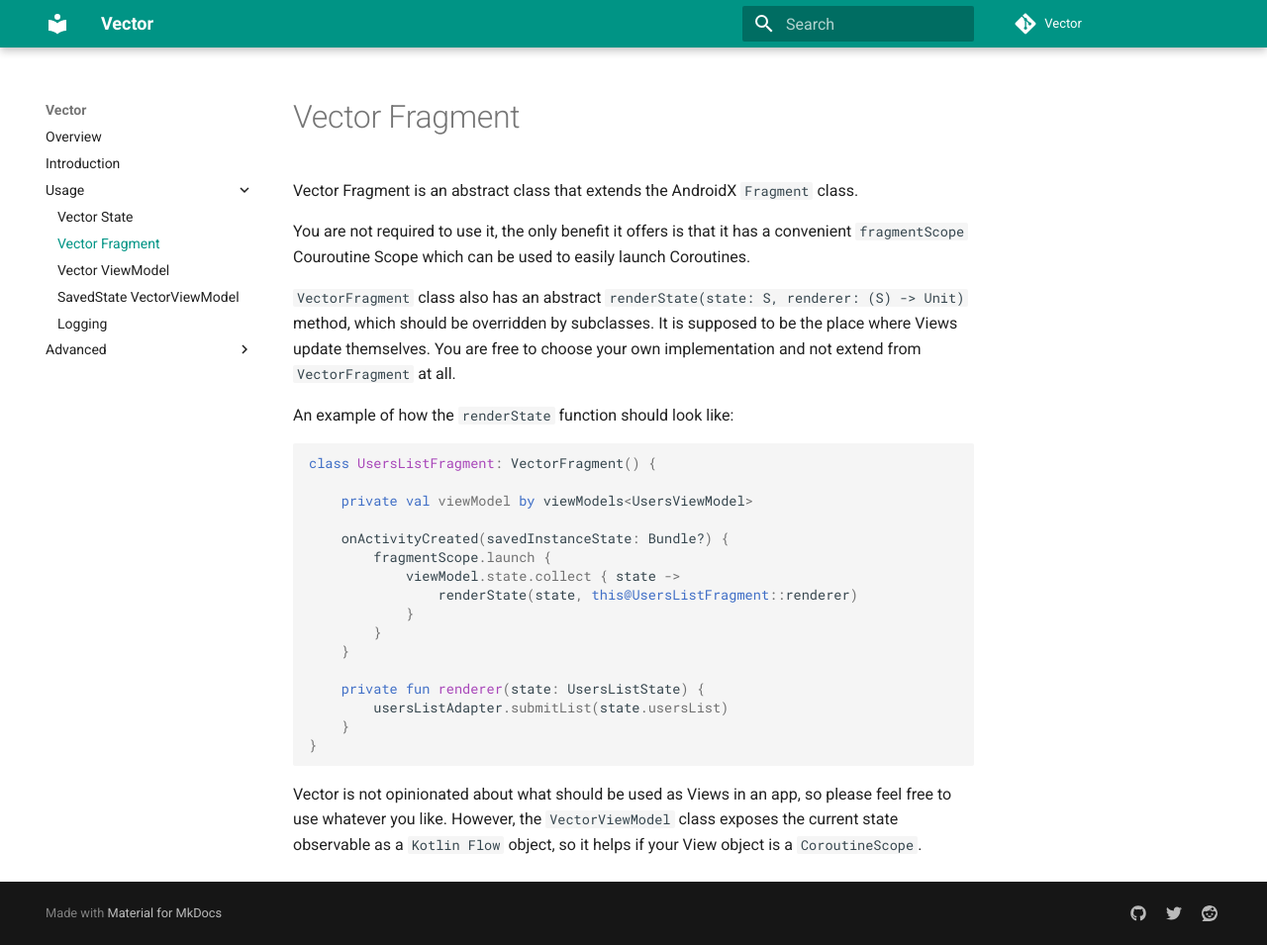
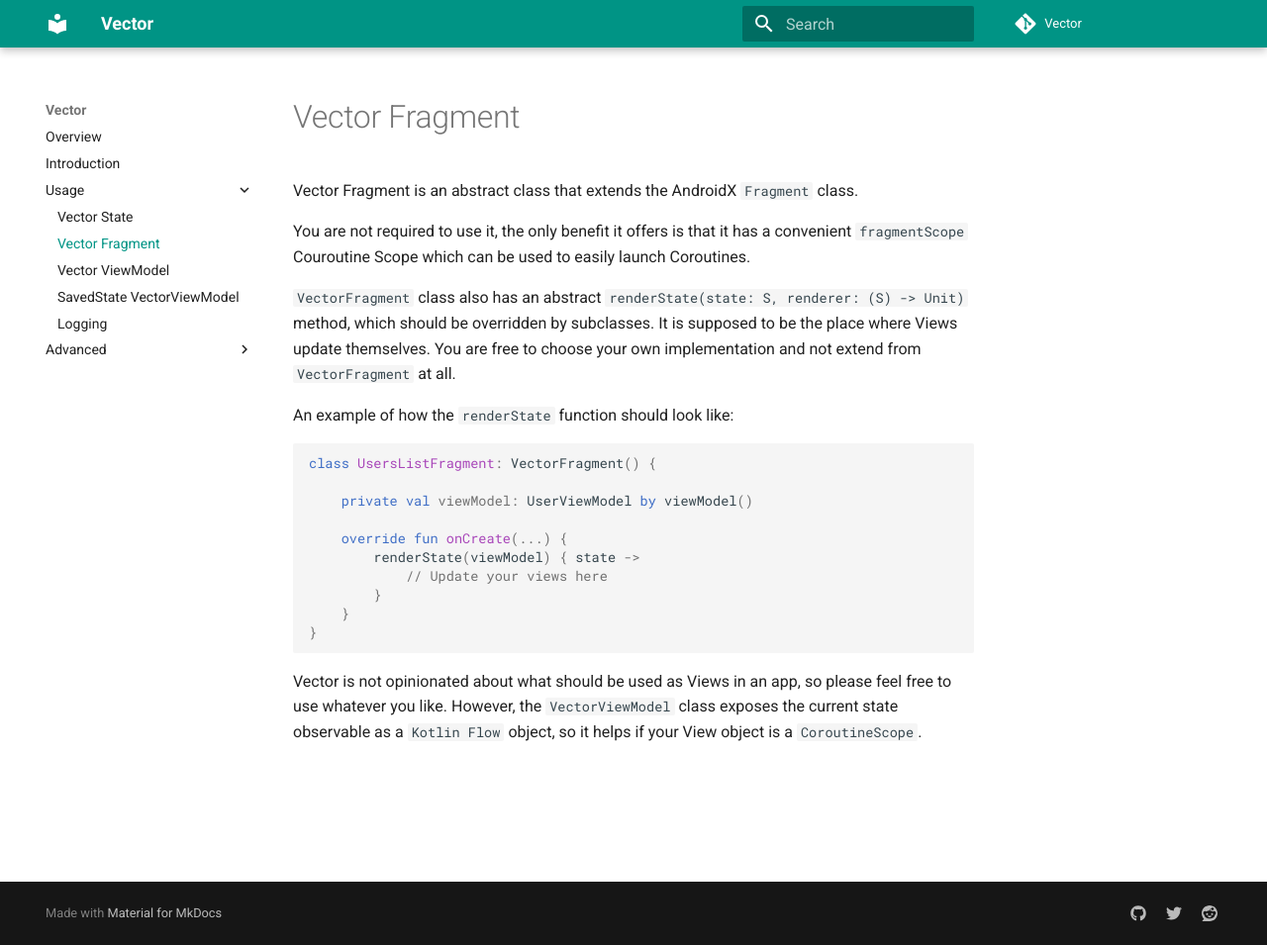
Before and after one commit to haroldadmin/Vector, an MkDocs documentation site: the page built from docs/vector-fragment.md, in a window 1280 px wide and 955 px high. Shown: the whole window at 99% size. Built offline with MkDocs 1.6.1 and Material for MkDocs 9.7.7, drawn with Linux system fonts in a browser that asks for light colours; comment, search, counter and statistics services are not loaded.

Commit message:
fix: Fix vector-fragment docs

````diff
--- a/docs/vector-fragment.md
+++ b/docs/vector-fragment.md
@@ -11,21 +11,14 @@
 ```kotlin
 class UsersListFragment: VectorFragment() {
 
-    private val viewModel by viewModels<UsersViewModel>
+    private val viewModel: UserViewModel by viewModel()
 
-    onActivityCreated(savedInstanceState: Bundle?) {
-        fragmentScope.launch {
-            viewModel.state.collect { state ->
-                renderState(state, this@UsersListFragment::renderer)
-            }
+    override fun onCreate(...) {
+        renderState(viewModel) { state ->
+            // Update your views here
         }
-    }
-
-    private fun renderer(state: UsersListState) {
-        usersListAdapter.submitList(state.usersList)
     }
 }
 ```
 
-Vector is not opinionated about what should be used as Views in an app, so please feel free to use whatever you like.
-However, the `VectorViewModel` class exposes the current state observable as a `Kotlin Flow` object, so it helps if your View object is a `CoroutineScope`.
+Vector is not opinionated about what should be used as Views in an app, so please feel free to use whatever you like. However, the `VectorViewModel` class exposes the current state observable as a `Kotlin Flow` object, so it helps if your View object is a `CoroutineScope`.
````
